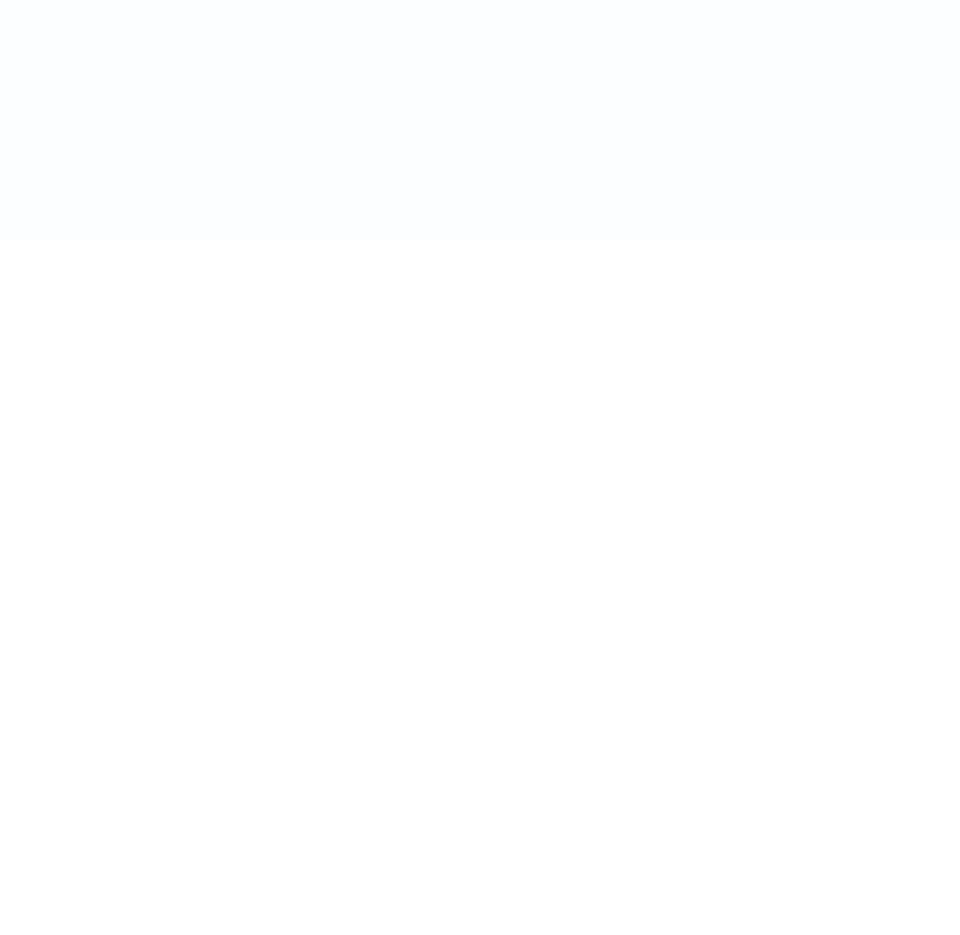
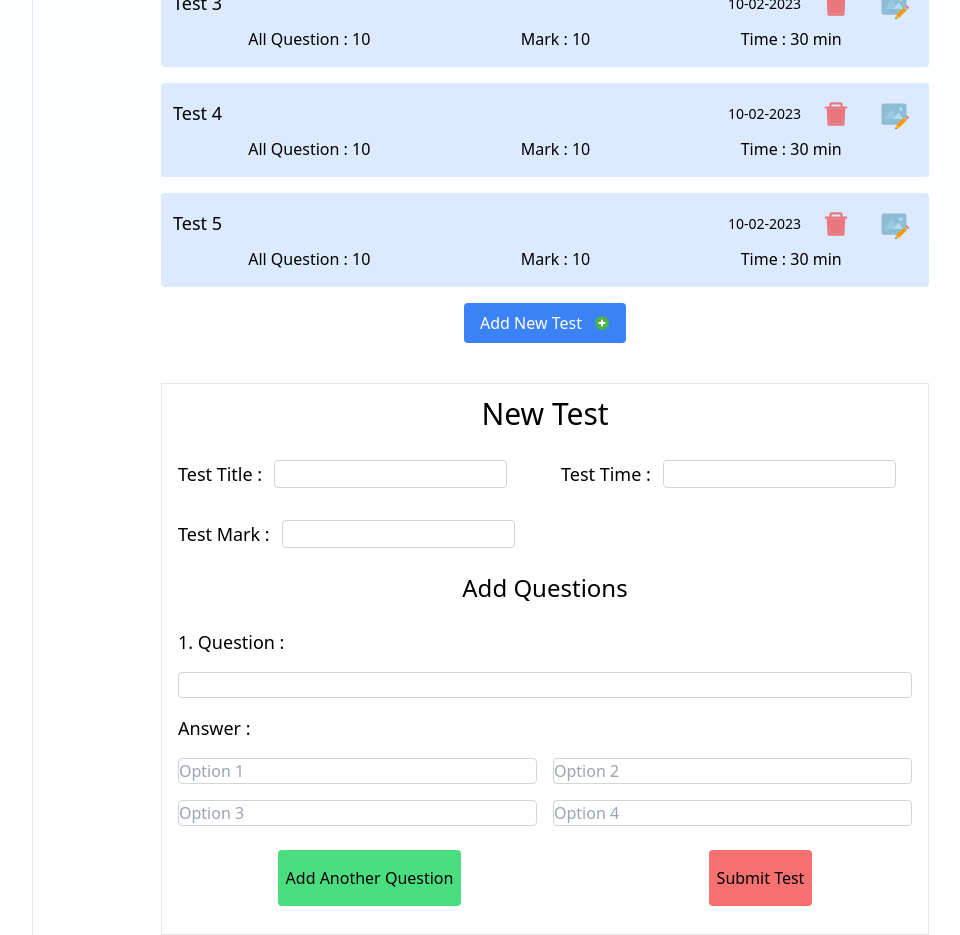
Before and after one commit to yogita-s-24/SSA-web_app, a React (Create React App) app in the folder client/: page /admin/add-test in a window 1280 px wide. Shown: the part 560-1495 px from the top of the page, without its empty margins (223-1183 px from the left). Before the commit the page ends 800 px from the top, so only its background shows below. Built offline with nearby package versions, Linux system fonts and the light colour scheme.

Commit message:
add test section added

```diff
--- /dev/null
+++ b/client/src/components/pages/admin/components/ChoosSubject.jsx
@@ -0,0 +1,25 @@
+import React from "react";
+
+function ChoosSubject() {
+  return (
+    <header className=" my-8 grid grid-cols-2 gap-4 border-b px-4 pb-[5vh] sm:grid-cols-3 md:mt-[5vh] md:gap-8 md:px-8 ">
+      <div className=" flex h-full w-full  items-center justify-center ">
+        <span className="truncate break words mx-auto block h-full w-full cursor-pointer select-none rounded-md px-4 py-3 text-center text-lg shadow-md shadow-blue-100 transition-shadow duration-75 ease-in active:shadow-lg active:shadow-blue-200 sm:text-xl md:text-3xl ">
+          English
+        </span>
+      </div>
+      <div className=" flex h-full w-full  items-center justify-center ">
+        <span className="truncate break words mx-auto block h-full w-full cursor-pointer select-none rounded-md px-4 py-3 text-center text-lg shadow-md shadow-blue-100 transition-shadow duration-75 ease-in active:shadow-lg active:shadow-blue-200 sm:text-xl  md:text-3xl">
+          General Knowledge
+        </span>
+      </div>
+      <div className=" flex h-full w-full  items-center justify-center ">
+        <span className="truncate break words mx-auto block h-full w-full cursor-pointer select-none rounded-md px-4 py-3 text-center text-lg shadow-md shadow-blue-100 transition-shadow duration-75 ease-in active:shadow-lg active:shadow-blue-200 sm:text-xl  md:text-3xl">
+          Quick Test
+        </span>
+      </div>
+    </header>
+  );
+}
+
+export default ChoosSubject;
--- a/client/src/components/pages/admin/components/DashboardMain.jsx
+++ b/client/src/components/pages/admin/components/DashboardMain.jsx
@@ -1,11 +1,14 @@
-import React from 'react'
+import React from "react";
+import ChoosSubject from "./ChoosSubject";
+import TestAdd from "./TestAdd";
 
 function DashboardMain() {
   return (
     <section>
-
+      <ChoosSubject />
+      <TestAdd />
     </section>
-  )
+  );
 }
 
-export default DashboardMain
+export default DashboardMain;
--- /dev/null
+++ b/client/src/components/pages/admin/components/TestAdd.jsx
@@ -0,0 +1,201 @@
+import React from "react";
+import { FcPlus, FcEditImage } from "react-icons/fc";
+import { AiTwotoneDelete } from "react-icons/ai";
+
+function TestAdd() {
+  let testDataPre = [
+    {
+      id: 1, //mongodb _id
+      testDate: "10-02-2023",
+      testTitle: "Test 1",
+      testQuestionAmount: 10,
+      info: {
+        testMark: 10,
+        testTime: "30 min",
+        //some information
+      },
+    },
+    {
+      id: 2, //mongodb _id
+      testDate: "10-02-2023",
+      testTitle: "Test 2",
+      testQuestionAmount: 10,
+      info: {
+        testMark: 10,
+        testTime: "30 min",
+        //some information
+      },
+    },
+    {
+      id: 3, //mongodb _id
+      testDate: "10-02-2023",
+      testTitle: "Test 3",
+      testQuestionAmount: 10,
+      info: {
+        testMark: 10,
+        testTime: "30 min",
+        //some information
+      },
+    },
+    {
+      id: 4, //mongodb _id
+      testDate: "10-02-2023",
+      testTitle: "Test 4",
+      testQuestionAmount: 10,
+      info: {
+        testMark: 10,
+        testTime: "30 min",
+        //some information
+      },
+    },
+    {
+      id: 5, //mongodb _id
+      testDate: "10-02-2023",
+      testTitle: "Test 5",
+      testQuestionAmount: 10,
+      info: {
+        testMark: 10,
+        testTime: "30 min",
+        //some information
+      },
+    },
+  ];
+  return (
+    <section className="flex flex-col px-4 sm:px-3 md:px-8 ">
+        <h2 className="text-center text-3xl">Old Tests</h2>
+      <div className="my-[5vh] flex flex-col gap-4 ">
+        {testDataPre.map((test, i) => {
+          return (
+            <div
+              className="flex flex-col gap-2 rounded bg-blue-100 px-3 py-4 transition-colors duration-200 ease-in  hover:bg-blue-100/50 sm:m-0 md:mx-auto md:w-[90%] lg:w-[80%] "
+              key={i}
+            >
+              <div className=" flex justify-between ">
+                <span className="text-lg">{test.testTitle}</span>
+                <span className="flex items-center gap-3 text-sm">
+                  {test.testDate}
+                  <button className=" group mx-2 flex items-center text-3xl">
+                    <AiTwotoneDelete className=" transform text-red-500/70 transition-transform duration-100 ease-in group-hover:scale-110" />
+                  </button>
+                  <button className=" group mx-2 flex items-center text-3xl">
+                    <FcEditImage className=" transform transition-transform duration-100 ease-in group-hover:scale-110" />
+                  </button>
+                </span>
+              </div>
+              <div className="  flex w-full flex-row justify-around">
+                <span>All Question : {test.testQuestionAmount}</span>
+                <span>Mark : {test.info.testMark}</span>
+                <span>Time : {test.info.testTime}</span>
+              </div>
+            </div>
+          );
+        })}
+
+        <div className="flex w-full items-center justify-center">
+          <button className="group flex items-center gap-3 rounded bg-blue-500 px-4 py-2 text-white transition-colors duration-100 ease-in active:bg-blue-400 ">
+            Add New Test{" "}
+            <FcPlus className="transform transition-shadow duration-100 ease-in group-active:scale-150" />
+          </button>
+        </div>
+      </div>
+      <form
+        className="mx-auto flex  w-full flex-col bg-white px-2 py-3  sm:w-[95%] md:w-[90%] lg:w-[80%] border"
+        action=""
+      >
+        <h1 className="text-center text-3xl mb-5">New Test</h1>
+        <div className="grid grid-cols-1 gap-2 sm:grid-cols-2 sm:gap-3 md:gap-4">
+          <div className="group flex flex-col px-2 py-2 md:flex-row">
+            <label htmlFor="title" className="text-lg">
+              Test Title :
+            </label>
+            <input
+              className="mx-3 mt-2 rounded border border-gray-300 bg-transparent outline-none transition-all duration-100 ease-in focus:bg-white/60  active:bg-slate-50 group-hover:border-gray-500 md:mt-0"
+              type="text"
+              name=""
+              id="title"
+            />
+          </div>
+          <div className="group flex flex-col px-2 py-2 md:flex-row">
+            <label htmlFor="title" className="text-lg">
+              Test Time :
+            </label>
+            <input
+              className="mx-3 mt-2 rounded border border-gray-300 bg-transparent outline-none transition-all duration-100 ease-in focus:bg-white/60  active:bg-slate-50 group-hover:border-gray-500 md:mt-0"
+              type="text"
+              name=""
+              id="title"
+            />
+          </div>
+          <div className="group flex flex-col px-2 py-2 md:flex-row">
+            <label htmlFor="title" className="text-lg">
+              Test Mark :
+            </label>
+            <input
+              className="mx-3 mt-2 rounded border border-gray-300 bg-transparent outline-none transition-all duration-100 ease-in focus:bg-white/60  active:bg-slate-50 group-hover:border-gray-500 md:mt-0"
+              type="text"
+              name=""
+              id="title"
+            />
+          </div>
+        </div>
+        <h5 className="my-4 text-center text-2xl">Add Questions </h5>
+        <div className="flex flex-col">
+          <div className="group col-span-4 flex flex-col px-2 py-2 ">
+            <label htmlFor="title" className="mb-4 text-lg">
+              1. Question :
+            </label>
+            <input
+              className="  rounded border border-gray-300 bg-transparent outline-none transition-all duration-100 ease-in focus:bg-white/60  active:bg-slate-50 group-hover:border-gray-500 md:mt-0"
+              type="text"
+              name=""
+              id="title"
+            />
+          </div>
+          <div className=" grid grid-cols-1 gap-4 p-2 sm:grid-cols-2">
+            <label htmlFor="title" className="text-lg sm:col-span-2 ">
+              Answer :
+            </label>
+            <input
+              className="  rounded border border-gray-300 bg-transparent outline-none transition-all duration-100 ease-in hover:border-gray-500  focus:bg-white/60 active:bg-slate-50 md:mt-0"
+              type="text"
+              name=""
+              id="title"
+              placeholder="Option 1"
+            />
+            <input
+              className="  rounded border border-gray-300 bg-transparent outline-none transition-all duration-100 ease-in hover:border-gray-500  focus:bg-white/60 active:bg-slate-50 md:mt-0"
+              type="text"
+              name=""
+              id="title"
+              placeholder="Option 2"
+            />
+            <input
+              className="  rounded border border-gray-300 bg-transparent outline-none transition-all duration-100 ease-in hover:border-gray-500  focus:bg-white/60 active:bg-slate-50 md:mt-0"
+              type="text"
+              name=""
+              id="title"
+              placeholder="Option 3"
+            />
+            <input
+              className="  rounded border border-gray-300 bg-transparent outline-none transition-all duration-100 ease-in hover:border-gray-500  focus:bg-white/60 active:bg-slate-50 md:mt-0"
+              type="text"
+              name=""
+              id="title"
+              placeholder="Option 4"
+            />
+          </div>
+        </div>
+        <div className="my-4 w-full flex justify-center gap-8">
+          <button className="mx-auto block  rounded bg-green-400 px-2 py-4">
+            Add Another Question
+          </button>
+          <button className="mx-auto block  rounded bg-red-400 px-2 py-4">
+            Submit Test
+          </button>
+        </div>
+      </form>
+    </section>
+  );
+}
+
+export default TestAdd;
--- a/client/src/components/pages/admin/pages/AddTest.jsx
+++ b/client/src/components/pages/admin/pages/AddTest.jsx
@@ -5,16 +5,16 @@
 
 function AddTest() {
   return (
-    <section>
-      <header>
+    <section className="">
+      <header className="sticky top-0 z-50">
         <AdminNav />
       </header>
       <main className="flex h-full flex-col md:flex-row">
-        <aside className="h-full w-full flex-[100%] border-b md:flex-[20%] md:border-b-0 md:border-r">
+        <aside className="w-full flex-[auto] border-b md:flex-[20%] md:border-b-0 md:border-r">
           <DashboardSideBar />
         </aside>
         <main className="h-full w-full flex-[100%] md:flex-[80%]">
-          <DashboardMain/>
+          <DashboardMain />
         </main>
       </main>
     </section>
```
